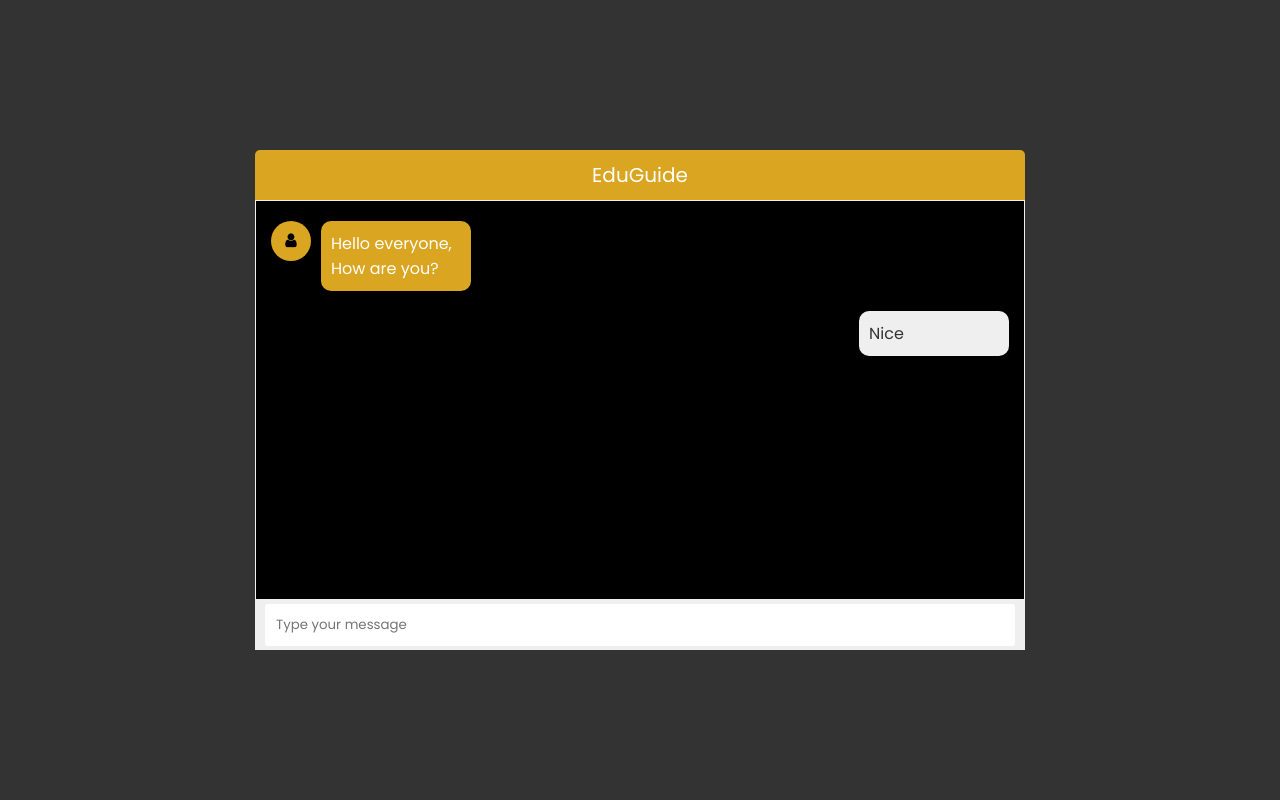
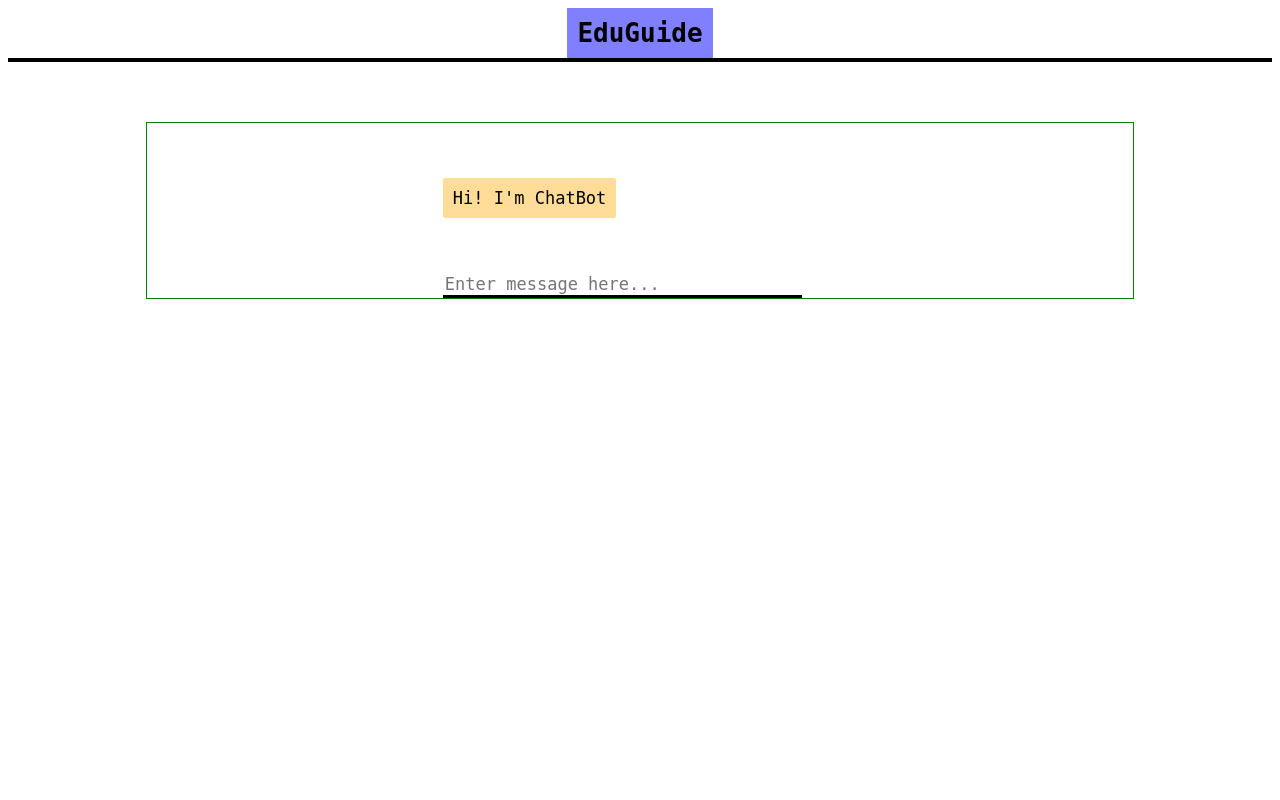
Before and after one commit to ARYAAN2903/Eduguide_chatbot, a Flask app: template templates/chatbot.html in a window 1280 px wide. Run offline with Flask 2, Linux system fonts and the light colour scheme; the template is opened without the code that fills it, so the values that code supplies are empty; some libraries are stand-ins or nearby versions.

Commit message:
Update chatbot.html

```diff
--- a/templates/chatbot.html
+++ b/templates/chatbot.html
@@ -1,39 +1,122 @@
 <!DOCTYPE html>
-<html lang="en">
-<head>
-    <meta charset="UTF-8">
-    <meta http-equiv="X-UA-Compatible" content="IE=edge">
-    <meta name="viewport" content="width=device-width, initial-scale=1.0">
-    <link rel="stylesheet" href="https://cdnjs.cloudflare.com/ajax/libs/font-awesome/4.7.0/css/font-awesome.css">
-    <link rel="stylesheet" href="/static/css/chatbot.css">
-    <title>Chatbot - Brave Coder</title>
-</head>
-<body>
-    <div class="wrapper">
-        <div class="title">EduGuide</div>
-        <div class="box">
-            <div class="item">
-                <div class="icon">
-                    <i class="fa fa-user"></i>
-                </div>
-                <div class="msg">
-                    <p>Hello everyone, How are you?</p>
-                </div>
-            </div>
-            <br clear="both">
-            <div class="item right">
-                <div class="msg">
-                    <p>Nice</p>
-                </div>
-            </div>
+<html>
+  <title>ChatBot</title>
+  <head>
+    <script src="https://ajax.googleapis.com/ajax/libs/jquery/3.2.1/jquery.min.js"></script>
+    <style>
+      body {
+        font-family: monospace;
+      }
+      h1 {
+        background-color: #8080ff;
+        color: black;
+        display: inline-block;
+        font-size: 2em;
+        margin: 0;
+        padding: 10px;
+      }
+      #chatbox {
+        margin-left: auto;
+        margin-right: auto;
+        width: 40%;
+        margin-top: 60px;
+      }
+      #userInput {
+        margin-left: auto;
+        margin-right: auto;
+        width: 40%;
+        margin-top: 60px;
+      }
+      #textInput {
+        width: 90%;
+        border: none;
+        border-bottom: 3px solid black;
+        font-family: monospace;
+        font-size: 17px;
+      }
+      .userText {
+        color: black;
+        font-family: monospace;
+        font-size: 17px;
+        text-align: right;
+        line-height: 30px;
+      }
+      .userText span {
+        background-color: #e699ff;
+        padding: 10px;
+        border-radius: 2px;
+      }
+      .botText {
+        color: black;
+        font-family: monospace;
+        font-size: 17px;
+        text-align: left;
+        line-height: 30px;
+      }
+      .botText span {
+        background-color: #ffdd99;
+        padding: 10px;
+        border-radius: 2px;
+      }
+      #tidbit {
+        position: absolute;
+        bottom: 0;
+        right: 0;
+        width: 300px;
+      }
+      .boxed {
+        margin-left: auto;
+        margin-right: auto;
+        width: 78%;
+        margin-top: 60px;
+        border: 1px solid green;
+      }
+      .box {
+        border: 2px solid black;
+      }
+    </style>
+  </head>
+  <body>
+    <center>
+      <h1>
+        EduGuide
+      </h1>
+    </center>
+    <div class="box"></div>
+    <div class="boxed">
+      <div>
+        <div id="chatbox">
+          <p class="botText">
+            <span>Hi! I'm ChatBot</span>
+          </p>
         </div>
-
-        <div class="typing-area">
-            <div class="input-field">
-                <input type="text" placeholder="Type your message" required>
-                <button>Send</button>
-            </div>
+        <div id="userInput">
+          <input id="textInput" type="text" name="msg" placeholder="Enter message here..." />
         </div>
+      </div>
+      <script>
+        function getBotResponse() {
+          var rawText = $("#textInput").val();
+          var userHtml = '<p class="userText"><span>' + rawText + "</span></p>";
+          $("#textInput").val("");
+          $("#chatbox").append(userHtml);
+          document
+            .getElementById("userInput")
+            .scrollIntoView({ block: "start", behavior: "smooth" });
+          $.get("/get", { msg: rawText }).done(function(data) {
+            var botHtml = '<p class="botText"><span>' + data + "</span></p>";
+            $("#chatbox").append(botHtml);
+            document
+              .getElementById("userInput")
+              .scrollIntoView({ block: "start", behavior: "smooth" });
+          });
+        }
+        $("#textInput").keypress(function(e) {
+          if (e.which == 13) {
+            getBotResponse();
+          }
+        });
+      </script>
     </div>
-</body>
+  </body>
 </html>
```
